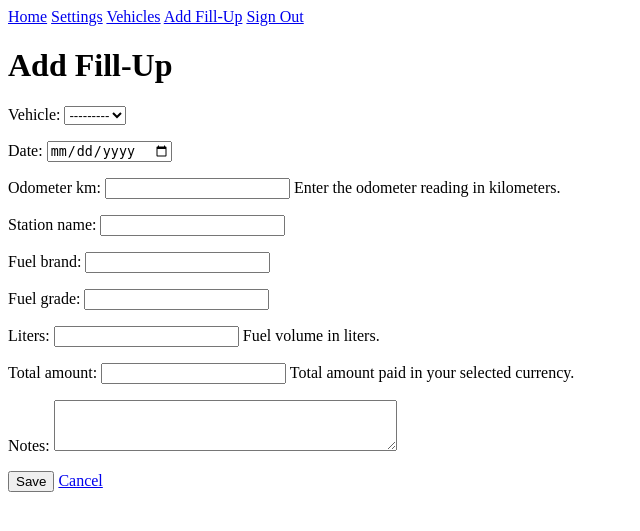
After one commit to Rubenssio/fuel_tracker, a Django app: page /fillups/add in a window 1280 px wide. The commit adds this page. Shown: the top 531 px of the page, without its empty margins (0-640 px from the left). Run offline with Django 4.2, Linux system fonts and the light colour scheme; the visitor is signed in with stand-in values (Sample User, id 1); data that the repository does not hold is empty.

Commit message:
feat: add fill-up tracking with validation

```diff
--- a/config/settings.py
+++ b/config/settings.py
@@ -33,6 +33,7 @@ INSTALLED_APPS = [
     "core",
     "profiles.apps.ProfilesConfig",
     "vehicles.apps.VehiclesConfig",
+    "fillups.apps.FillupsConfig",
 ]
 
 MIDDLEWARE: list[str] = [
--- a/config/urls.py
+++ b/config/urls.py
@@ -9,4 +9,5 @@ urlpatterns = [
     path("", include("accounts.urls")),
     path("", include("profiles.urls")),
     path("", include("vehicles.urls")),
+    path("", include("fillups.urls")),
 ]
--- /dev/null
+++ b/fillups/apps.py
@@ -0,0 +1,6 @@
+from django.apps import AppConfig
+
+
+class FillupsConfig(AppConfig):
+    default_auto_field = "django.db.models.BigAutoField"
+    name = "fillups"
--- /dev/null
+++ b/fillups/forms.py
@@ -0,0 +1,45 @@
+from __future__ import annotations
+
+from django import forms
+
+from vehicles.models import Vehicle
+
+from .models import FillUp
+
+
+class FillUpForm(forms.ModelForm):
+    class Meta:
+        model = FillUp
+        fields = [
+            "vehicle",
+            "date",
+            "odometer_km",
+            "station_name",
+            "fuel_brand",
+            "fuel_grade",
+            "liters",
+            "total_amount",
+            "notes",
+        ]
+        widgets = {
+            "date": forms.DateInput(attrs={"type": "date"}),
+            "odometer_km": forms.NumberInput(attrs={"min": 1}),
+            "liters": forms.NumberInput(attrs={"step": "0.01", "min": "0.01"}),
+            "total_amount": forms.NumberInput(attrs={"step": "0.01", "min": "0.01"}),
+            "notes": forms.Textarea(attrs={"rows": 3}),
+        }
+        help_texts = {
+            "odometer_km": "Enter the odometer reading in kilometers.",
+            "liters": "Fuel volume in liters.",
+            "total_amount": "Total amount paid in your selected currency.",
+        }
+
+    def __init__(self, *args, user=None, **kwargs):
+        self.user = user
+        super().__init__(*args, **kwargs)
+        vehicle_field = self.fields.get("vehicle")
+        if vehicle_field is not None:
+            queryset = Vehicle.objects.none()
+            if user is not None:
+                queryset = Vehicle.objects.filter(user=user)
+            vehicle_field.queryset = queryset
--- /dev/null
+++ b/fillups/models.py
@@ -0,0 +1,92 @@
+from __future__ import annotations
+
+from django.core.exceptions import ValidationError
+from django.db import models
+from django.db.models import Q
+
+from . import validators
+
+
+class FillUp(models.Model):
+    vehicle = models.ForeignKey(
+        "vehicles.Vehicle",
+        on_delete=models.CASCADE,
+        related_name="fillups",
+    )
+    date = models.DateField()
+    odometer_km = models.PositiveIntegerField()
+    station_name = models.CharField(max_length=100)
+    fuel_brand = models.CharField(max_length=64, blank=True)
+    fuel_grade = models.CharField(max_length=64, blank=True)
+    liters = models.DecimalField(max_digits=8, decimal_places=2)
+    total_amount = models.DecimalField(max_digits=10, decimal_places=2)
+    notes = models.CharField(max_length=500, blank=True)
+    created_at = models.DateTimeField(auto_now_add=True)
+    updated_at = models.DateTimeField(auto_now=True)
+
+    class Meta:
+        indexes = [
+            models.Index(fields=["vehicle", "-date"]),
+            models.Index(fields=["vehicle", "odometer_km"]),
+        ]
+        constraints = [
+            models.CheckConstraint(
+                name="chk_liters_positive",
+                check=Q(liters__gt=0),
+            ),
+            models.CheckConstraint(
+                name="chk_total_positive",
+                check=Q(total_amount__gt=0),
+            ),
+        ]
+        ordering = ["date", "id"]
+
+    def clean(self) -> None:
+        super().clean()
+        errors: dict[str, list[str]] = {}
+
+        if self.date:
+            try:
+                validators.validate_not_future_date(self.date)
+            except ValidationError as exc:
+                errors.setdefault("date", []).extend(exc.messages)
+
+        if self.odometer_km is not None and self.odometer_km <= 0:
+            errors.setdefault("odometer_km", []).append(
+                "Odometer reading must be greater than 0."
+            )
+
+        if self.liters is not None and self.liters <= 0:
+            errors.setdefault("liters", []).append(
+                "Fuel volume must be greater than 0."
+            )
+
+        if self.total_amount is not None and self.total_amount <= 0:
+            errors.setdefault("total_amount", []).append(
+                "Total amount must be greater than 0."
+            )
+
+        if self.vehicle_id and self.date and self.odometer_km is not None:
+            prev_entry, next_entry = validators.get_prev_next(
+                vehicle=self.vehicle,
+                date=self.date,
+                pk=self.pk,
+            )
+            try:
+                validators.validate_monotonic(
+                    self.odometer_km,
+                    prev_entry,
+                    next_entry,
+                )
+            except ValidationError as exc:
+                errors.setdefault("odometer_km", []).extend(exc.messages)
+
+        if errors:
+            raise ValidationError(errors)
+
+    def save(self, *args, **kwargs):
+        self.full_clean()
+        return super().save(*args, **kwargs)
+
+    def __str__(self) -> str:
+        return f"Fill-up on {self.date} at {self.odometer_km} km"
--- /dev/null
+++ b/fillups/templates/fillups/form.html
@@ -0,0 +1,11 @@
+{% extends "base.html" %}
+
+{% block content %}
+    <h1>{% if object %}Edit Fill-Up{% else %}Add Fill-Up{% endif %}</h1>
+    <form method="post">
+        {% csrf_token %}
+        {{ form.as_p }}
+        <button type="submit">Save</button>
+        <a href="/vehicles">Cancel</a>
+    </form>
+{% endblock %}
--- /dev/null
+++ b/fillups/urls.py
@@ -0,0 +1,9 @@
+from django.urls import path
+
+from .views import FillUpCreateView, FillUpDeleteView, FillUpUpdateView
+
+urlpatterns = [
+    path("fillups/add", FillUpCreateView.as_view(), name="fillup-add"),
+    path("fillups/<int:pk>/edit", FillUpUpdateView.as_view(), name="fillup-edit"),
+    path("fillups/<int:pk>/delete", FillUpDeleteView.as_view(), name="fillup-delete"),
+]
--- /dev/null
+++ b/fillups/views.py
@@ -0,0 +1,64 @@
+from __future__ import annotations
+
+from django.contrib.auth.mixins import LoginRequiredMixin
+from django.http import HttpResponseNotAllowed
+from django.shortcuts import get_object_or_404, redirect
+from django.urls import reverse_lazy
+from django.views import View
+from django.views.generic import CreateView, UpdateView
+
+from .forms import FillUpForm
+from .models import FillUp
+
+
+class FillUpCreateView(LoginRequiredMixin, CreateView):
+    model = FillUp
+    form_class = FillUpForm
+    template_name = "fillups/form.html"
+    success_url = reverse_lazy("vehicle-list")
+
+    def get_form_kwargs(self):
+        kwargs = super().get_form_kwargs()
+        kwargs["user"] = self.request.user
+        return kwargs
+
+    def form_valid(self, form):
+        vehicle = form.cleaned_data.get("vehicle")
+        if vehicle and vehicle.user != self.request.user:
+            form.add_error("vehicle", "You do not have permission to use this vehicle.")
+            return self.form_invalid(form)
+        return super().form_valid(form)
+
+
+class FillUpUpdateView(LoginRequiredMixin, UpdateView):
+    model = FillUp
+    form_class = FillUpForm
+    template_name = "fillups/form.html"
+    success_url = reverse_lazy("vehicle-list")
+
+    def get_queryset(self):
+        return FillUp.objects.filter(vehicle__user=self.request.user)
+
+    def get_form_kwargs(self):
+        kwargs = super().get_form_kwargs()
+        kwargs["user"] = self.request.user
+        return kwargs
+
+    def form_valid(self, form):
+        vehicle = form.cleaned_data.get("vehicle")
+        if vehicle and vehicle.user != self.request.user:
+            form.add_error("vehicle", "You do not have permission to use this vehicle.")
+            return self.form_invalid(form)
+        return super().form_valid(form)
+
+
+class FillUpDeleteView(LoginRequiredMixin, View):
+    success_url = reverse_lazy("vehicle-list")
+
+    def post(self, request, pk):
+        obj = get_object_or_404(FillUp, pk=pk, vehicle__user=request.user)
+        obj.delete()
+        return redirect(self.success_url)
+
+    def get(self, request, pk):
+        return HttpResponseNotAllowed(["POST"])
--- a/templates/partials/nav.html
+++ b/templates/partials/nav.html
@@ -3,6 +3,7 @@
     {% if request.user.is_authenticated %}
         <a href="/settings">Settings</a>
         <a href="/vehicles">Vehicles</a>
+        <a href="/fillups/add">Add Fill-Up</a>
         <a href="/auth/signout">Sign Out</a>
     {% else %}
         <a href="/auth/signin">Sign In</a>
```
Also changed, not shown: fillups/validators.py (added, +51 -0 lines), README.md, fillups/__init__.py (added), fillups/migrations/0001_initial.py (added), fillups/migrations/__init__.py (added).
